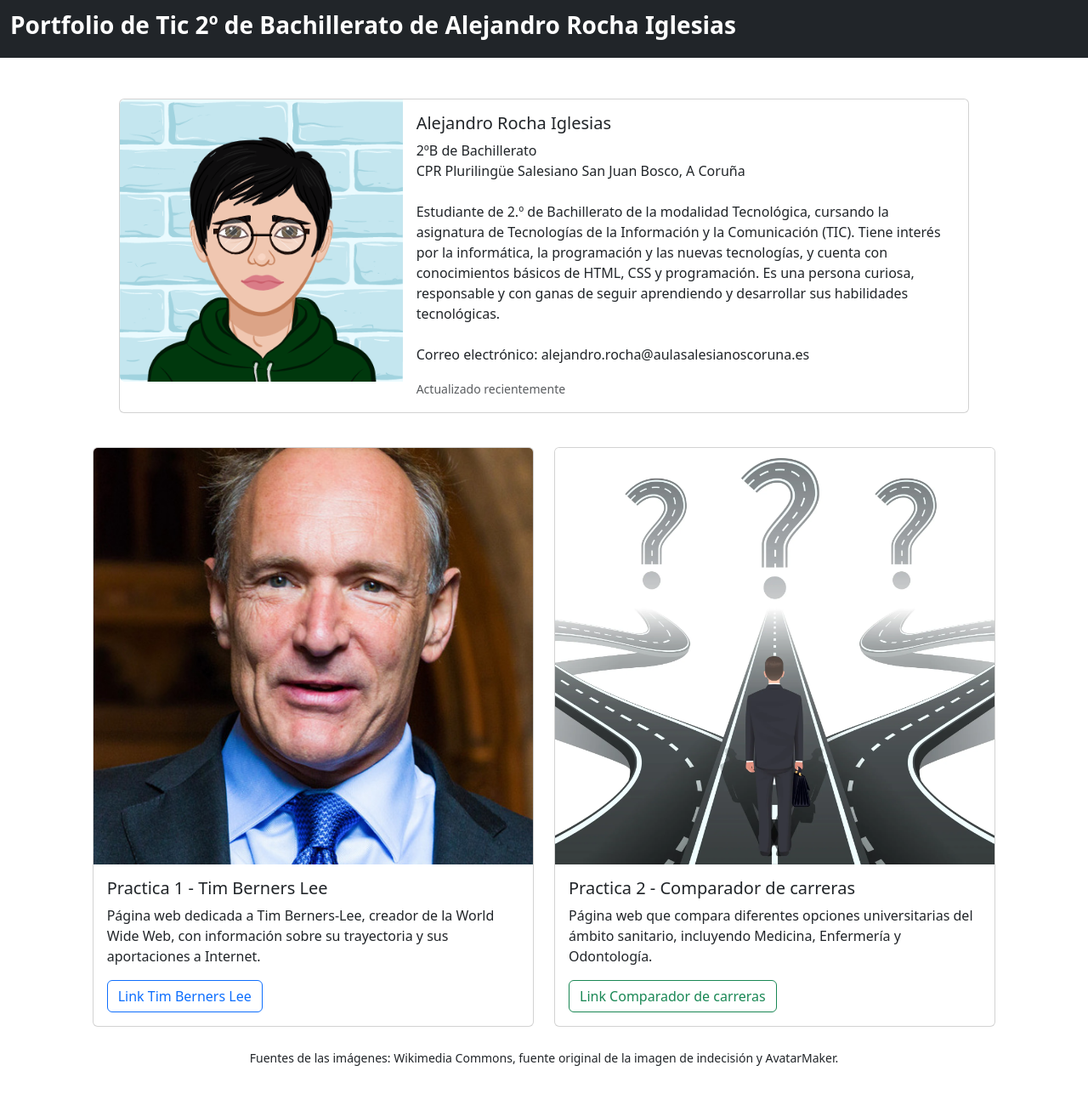
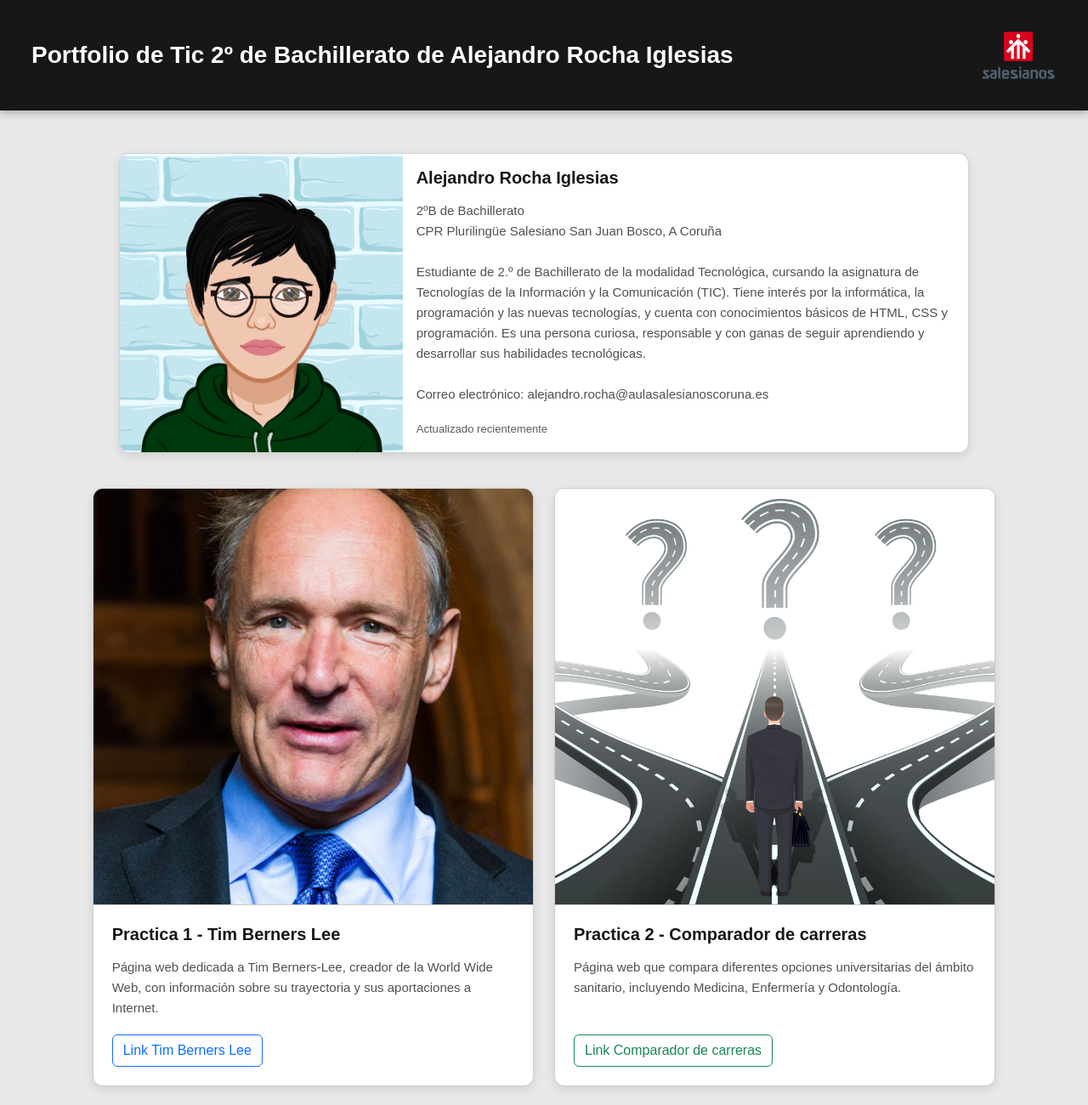
Before and after one commit to Roochaa/Tic2-Practica3, a plain HTML site: page index.html in a window 1280 px wide. Shown: the top 1300 px of the page at 85% size. Drawn offline with nearby package versions, Linux system fonts and the light colour scheme; files that its build step writes are made by us from their sources.

Commit message:
Creación de CSS y README
Creo el CSS con sus codigos y toda la informacion para el README

```diff
--- a/estilos.css
+++ b/estilos.css
@@ -0,0 +1,141 @@
+.logo-portfolio {
+    width: 90px !important;
+    height: 90px !important;
+    max-width: 90px;
+    object-fit: contain;
+    margin-left: 15px;
+    flex-shrink: 0;
+}
+
+
+
+body {
+    background-color: #e8e8e8;
+    color: #222222;
+    font-family: Arial, sans-serif;
+    margin: 0;
+    line-height: 1.6;
+}
+
+
+
+
+header .navbar {
+    background-color: #171717 !important;
+    padding: 20px 25px;
+    box-shadow: 0 3px 10px rgba(0, 0, 0, 0.25);
+}
+
+header h1 {
+    color: #ffffff;
+    font-size: 25px;
+    margin-bottom: 0;
+}
+
+
+
+
+.d-flex.justify-content-center > .card {
+    background-color: #ffffff;
+    border: 1px solid #d0d0d0;
+    border-radius: 12px;
+    overflow: hidden;
+    box-shadow: 0 4px 12px rgba(0, 0, 0, 0.10);
+    transition: transform 0.3s, box-shadow 0.3s;
+}
+
+.d-flex.justify-content-center > .card:hover {
+    transform: translateY(-4px);
+    box-shadow: 0 8px 18px rgba(0, 0, 0, 0.18);
+}
+
+
+
+.d-flex.justify-content-center .col-md-4 img {
+    width: 100%;
+    height: 100%;
+    object-fit: cover;
+}
+
+
+
+.card-title {
+    color: #171717;
+    font-weight: bold;
+    margin-bottom: 15px;
+}
+
+
+.card-text {
+    color: #505050;
+    font-size: 15px;
+}
+
+
+
+
+.row.g-4.justify-content-center > div {
+    display: flex;
+}
+
+.row.g-4.justify-content-center .card {
+    width: 100%;
+    height: 100%;
+    background-color: #ffffff;
+    border: 1px solid #cccccc;
+    border-radius: 12px;
+    overflow: hidden;
+    box-shadow: 0 4px 12px rgba(0, 0, 0, 0.10);
+    transition: transform 0.3s, box-shadow 0.3s;
+}
+
+
+
+.row.g-4.justify-content-center .card-img-top {
+    width: 100%;
+    object-fit: cover;
+    border-bottom: 1px solid #cccccc;
+}
+
+
+
+.row.g-4.justify-content-center .card-body {
+    padding: 22px;
+}
+
+.row.g-4.justify-content-center .card-title {
+    font-size: 20px;
+}
+
+.row.g-4.justify-content-center .card-text {
+    min-height: 75px;
+}
+
+
+
+
+
+@media (max-width: 767px) {
+
+    header h1 {
+        font-size: 19px;
+    }
+
+    .d-flex.justify-content-center > .card {
+        margin: 0 10px;
+    }
+
+    .d-flex.justify-content-center .col-md-4 img {
+        height: 280px;
+        object-fit: contain;
+        background-color: #f5f5f5;
+    }
+
+    .row.g-4.justify-content-center .card-img-top {
+        height: 300px !important;
+    }
+
+    .row.g-4.justify-content-center .card-text {
+        min-height: auto;
+    }
+}
--- a/index.html
+++ b/index.html
@@ -4,7 +4,7 @@
   <meta charset="UTF-8">
   <meta name="viewport" content="width=device-width, initial-scale=1.0">
   <link href="https://cdn.jsdelivr.net/npm/bootstrap@5.3.8/dist/css/bootstrap.min.css" rel="stylesheet" integrity="sha384-sRIl4kxILFvY47J16cr9ZwB07vP4J8+LH7qKQnuqkuIAvNWLzeN8tE5YBujZqJLB" crossorigin="anonymous">
-  <link rel="stylesheet" href="./CSS/Estilos.CSS">
+  <link rel="stylesheet" href="./estilos.css">
 
   <title>Portfolio de Alejandro Rocha Iglesias</title>
 
@@ -13,8 +13,15 @@
   <header>
 
     <nav class="navbar navbar-expand-lg navbar-dark bg-dark mb-4">
-            <div class="container-fluid">
-            <h1 class="navbar-brand fs-3" href="index.html"><strong>Portfolio de Tic 2º de Bachillerato de Alejandro Rocha Iglesias</strong></h1>
+      <div class="container-fluid d-flex align-items-center">
+
+        <h1 class="navbar-brand fs-3 mb-0">
+            <strong>Portfolio de Tic 2º de Bachillerato de Alejandro Rocha Iglesias</strong>
+        </h1>
+
+        <img src="./img/salesianos.png" class="logo-portfolio ms-auto" alt="Logo salesianos">
+
+    </div>
             <button class="navbar-toggler" type="button" data-bs-toggle="collapse" data-bs-target="#navbarNav" aria-controls="navbarNav" aria-expanded="false" aria-label="Toggle navigation">
                 <span class="navbar-toggler-icon"></span>
             </button>
```
Also changed, not shown: README.txt (added), 1 other file.
